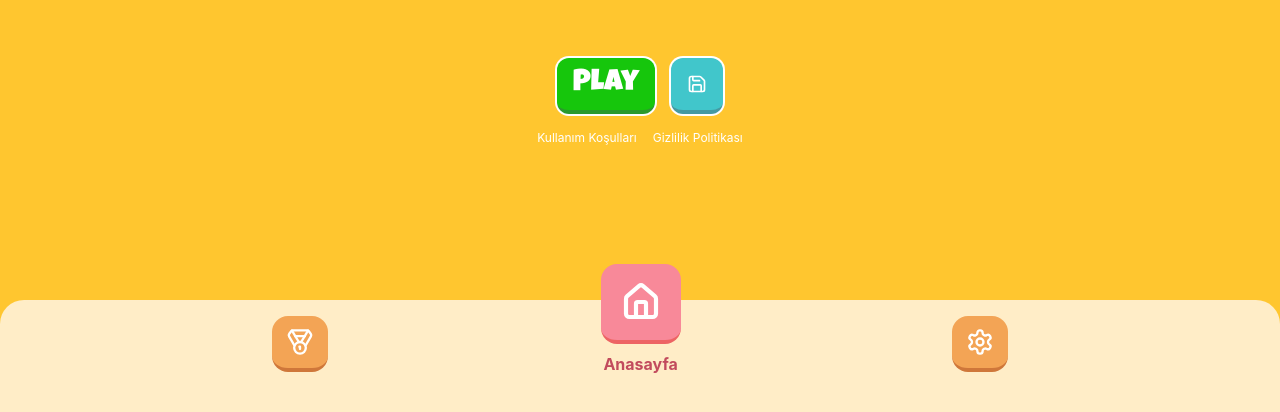
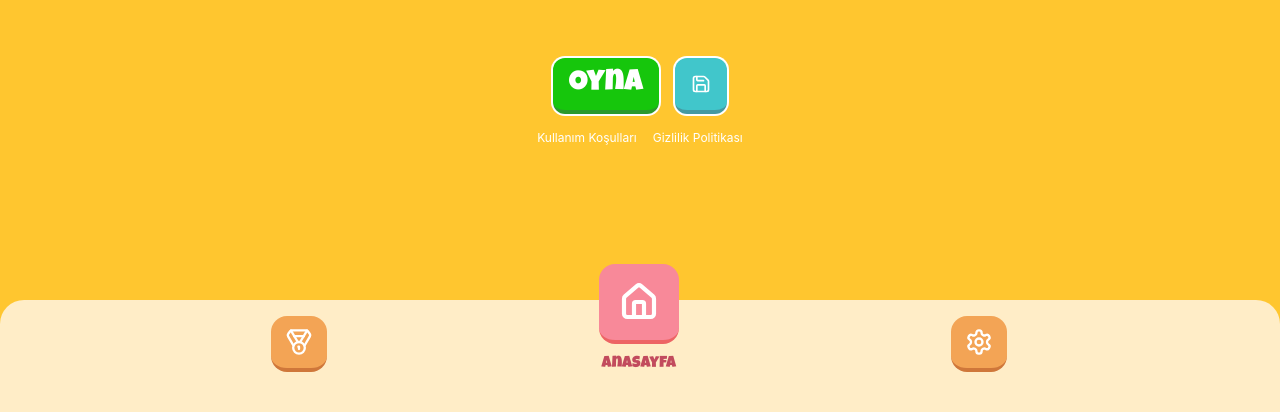
Before and after one commit to eatalay13/words-game, a React (Vite) app: page / in a window 1280 px wide. Shown: the part 380-792 px from the top of the page. Built offline with nearby package versions, Linux system fonts and the light colour scheme.

Commit message:
Update BottomBar component with font and class name changes

```diff
--- a/src/components/BottomBar.tsx
+++ b/src/components/BottomBar.tsx
@@ -61,7 +61,7 @@ function ButtomBarButton(props: ButtomBarButtonProps) {
       </div>
       <span
         className={clsx(
-          "text-gameWine text-[1rem] font-bold transmition-all duration-300",
+          "text-gameWine transmition-all duration-300 font-luckiestGuy",
           props.active ? "opacity-100" : "opacity-0"
         )}
       >
--- a/src/screens/StartScreen.tsx
+++ b/src/screens/StartScreen.tsx
@@ -12,7 +12,6 @@ function StartScreen({ startGame }: StartScreenProps) {
 
   const handleClick = () => {
     setConfettiVisible(true);
-    setTimeout(() => setConfettiVisible(false), 3000); // 3 saniye sonra confetti'yi durdur
   };
 
   return (
@@ -27,7 +26,7 @@ function StartScreen({ startGame }: StartScreenProps) {
       </h1>
       <div className="flex flex-row gap-x-4">
         <MenuButton onClick={startGame} variant="play">
-          Play
+          Oyna
         </MenuButton>
         <MenuButton variant="save" onClick={handleClick}>
           <Save size={20} />
@@ -37,7 +36,16 @@ function StartScreen({ startGame }: StartScreenProps) {
         <span className="text-white">Kullanım Koşulları</span>
         <span className="text-white">Gizlilik Politikası</span>
       </div>
-      {isConfettiVisible && <Confetti />}
+      <Confetti
+        run={isConfettiVisible}
+        recycle={false}
+        numberOfPieces={900}
+        tweenDuration={3000}
+        onConfettiComplete={(confetti) => {
+          confetti?.reset();
+          setConfettiVisible(false);
+        }}
+      />
     </>
   );
 }
```
